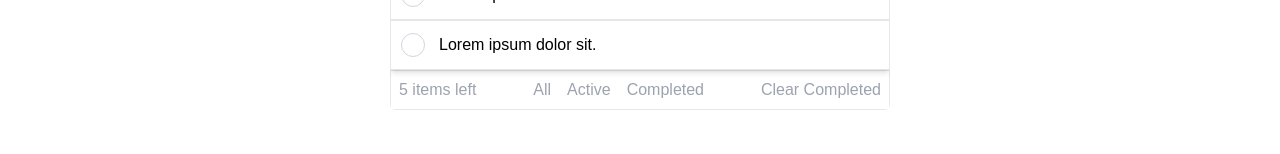
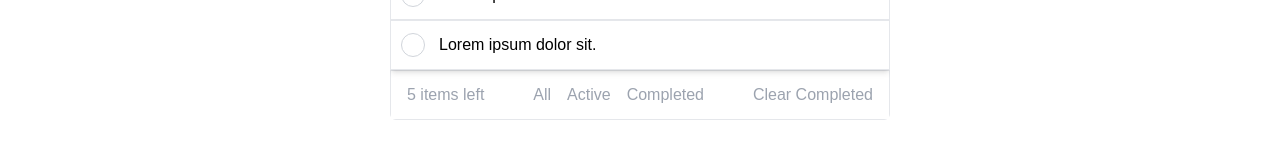
Before and after one commit to Dhruvmehta1311/todo-app, a React app: page / in a window 1280 px wide. Shown: the part 340-494 px from the top of the page. Built offline with nearby package versions, Linux system fonts and the light colour scheme; the HTML template or start-up script is replaced by a standard one.

Commit message:
Footer height fixed.

```diff
--- a/src/App.jsx
+++ b/src/App.jsx
@@ -55,7 +55,7 @@ function Header() {
             <Todo />
 
             {/* footer */}
-            <div className="w-full bg-white border h-[40px] flex items-center justify-between px-2 text-gray-400">
+            <div className="w-full bg-white border h-[50px] flex items-center justify-between px-4 text-gray-400 ">
               <p>5 items left</p>
               <div className="flex gap-4">
                 <p className="cursor-pointer">All</p>
```
